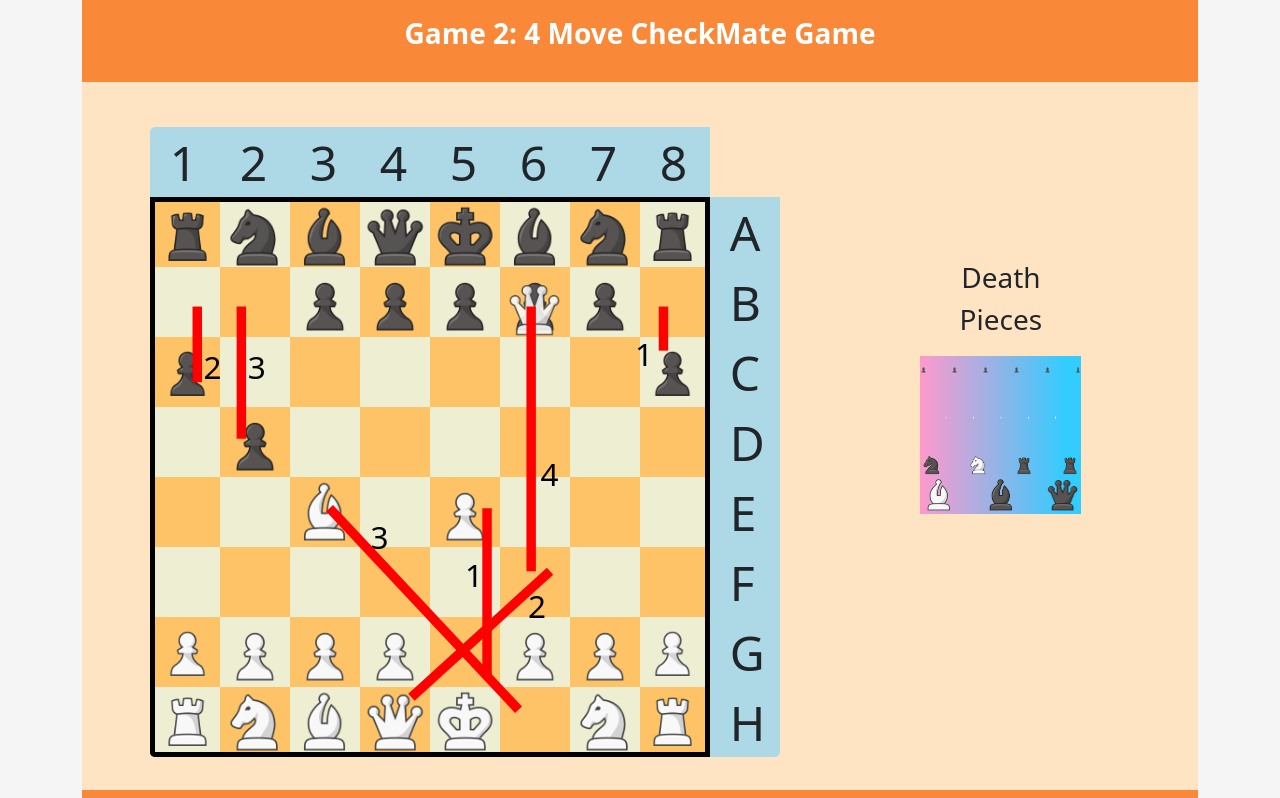
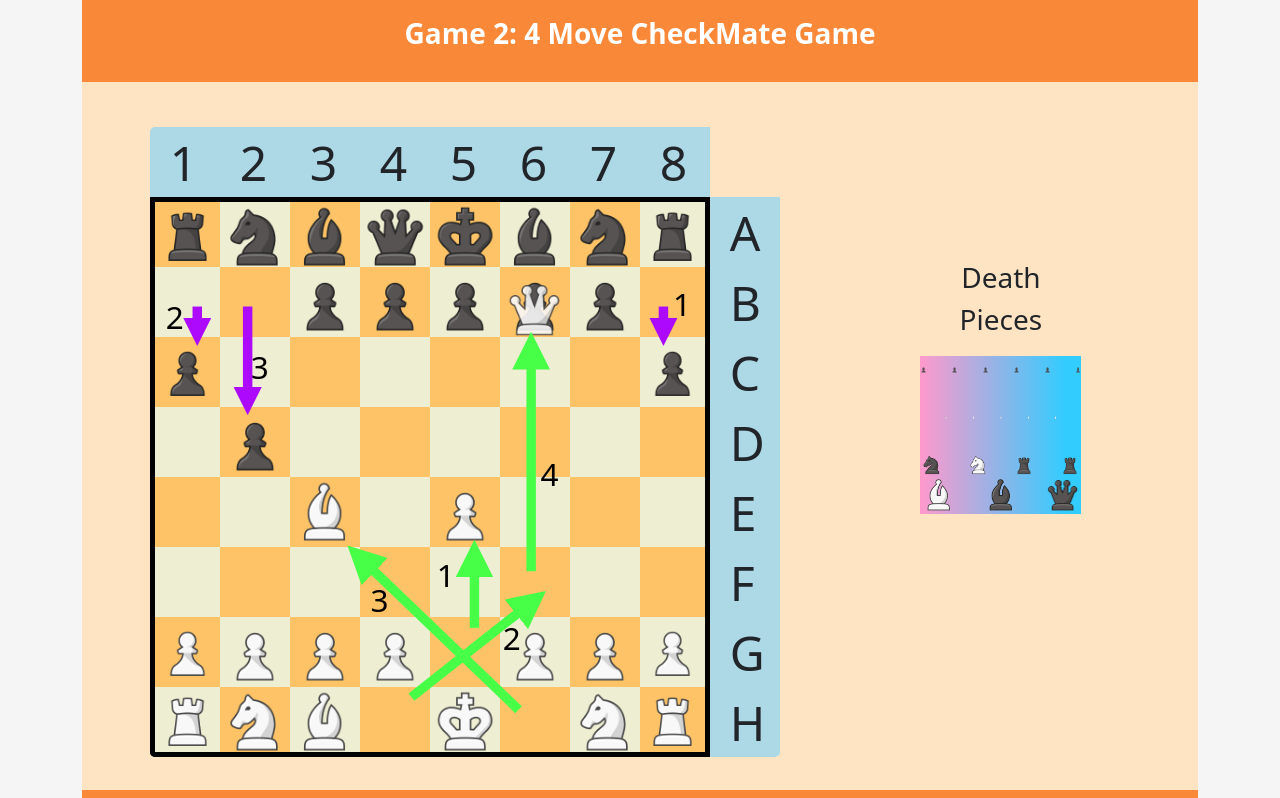
Before and after one commit to hemanth-sunkireddy/Static_Chess_Game_Visualisation, a plain HTML site: page game2.html in a window 1280 px wide. Shown: the part 502-1300 px from the top of the page. Drawn offline with Linux system fonts and the light colour scheme.

Commit message:
game, game3: Added Moves representations of game, still need to add check, checkmate, kill representations and fix the Death Pieces

```diff
--- a/game2.html
+++ b/game2.html
@@ -180,15 +180,15 @@
             <!-- Adding Numbers to the moves  -->
             <svg viewBox="0 0 100 100" style="position: absolute">
               <!-- Text for move number -->
-              <text x="50" y="73" fill="black" font-size="5px">1</text>
+              <text x="45.5" y="73" fill="black" font-size="5px">1</text>
             </svg>
             <svg viewBox="0 0 100 100" style="position: absolute">
               <!-- Text for move number -->
-              <text x="60" y="78" fill="black" font-size="5px">2</text>
+              <text x="56" y="83" fill="black" font-size="5px">2</text>
             </svg>
             <svg viewBox="0 0 100 100" style="position: absolute">
               <!-- Text for move number -->
-              <text x="35" y="67" fill="black" font-size="5px">3</text>
+              <text x="35" y="77" fill="black" font-size="5px">3</text>
             </svg>
             <svg viewBox="0 0 100 100" style="position: absolute">
               <!-- Text for move number -->
@@ -196,15 +196,15 @@
             </svg>
             <svg viewBox="0 0 100 100" style="position: absolute">
               <!-- Text for move number -->
-              <text x="77" y="38" fill="black" font-size="5px">1</text>
+              <text x="83" y="30" fill="black" font-size="5px">1</text>
             </svg>
             <svg viewBox="0 0 100 100" style="position: absolute">
               <!-- Text for move number -->
-              <text x="8.5" y="40" fill="black" font-size="5px">2</text>
+              <text x="2.5" y="32" fill="black" font-size="5px">2</text>
             </svg>
             <svg viewBox="0 0 100 100" style="position: absolute">
               <!-- Text for move number -->
-              <text x="15.5" y="40" fill="black" font-size="5px">3</text>
+              <text x="16" y="40" fill="black" font-size="5px">3</text>
             </svg>
             <!-- Adding Image for Killing of soldier with the queen  -->
             <svg viewBox="0 0 100 100" style="position: absolute">
@@ -217,93 +217,63 @@
             <svg viewBox="0 0 100 100" style="position: absolute">
               <defs>
                 <!-- A marker to be used as an arrowhead -->
-                <marker id="arrow" viewBox="0 0 10 10" refX="5" refY="5" markerWidth="6" markerHeight="6"
-                  orient="auto-start-reverse">
+                <marker id="arrow-white" viewBox="0 0 10 10" refX="5" refY="5" markerWidth="4" markerHeight="4"
+                  orient="auto-start-reverse" fill="#47ff47">
                   <path d="M 0 0 L 10 5 L 0 10 z" />
                 </marker>
               </defs>
 
               <!-- A line with a marker -->
-              <line x1="53.5" y1="60.5" x2="53.5" y2="87.5" stroke="red" stroke-width="1.5px" />
+              <line x2="51.5" y2="68.5" x1="51.5" y1="79.5" stroke="#47ff47" stroke-width="1.5px"
+                marker-end="url(#arrow-white)" />
             </svg>
+
             <!-- Black First  Move  -->
             <svg viewBox="0 0 100 100" style="position: absolute">
               <defs>
                 <!-- A marker to be used as an arrowhead -->
-                <marker id="arrow" viewBox="0 0 10 10" refX="5" refY="5" markerWidth="6" markerHeight="6"
-                  orient="auto-start-reverse">
+                <marker id="arrow-black" viewBox="0 0 10 10" refX="5" refY="5" markerWidth="3" markerHeight="3"
+                  orient="auto-start-reverse" fill="#AD0AFD">
                   <path d="M 0 0 L 10 5 L 0 10 z" />
                 </marker>
               </defs>
 
               <!-- A line with a marker -->
-              <line x1="7.5" y1="28.5" x2="7.5" y2="40.5" stroke="red" stroke-width="1.5px" />
+              <line x1="7.5" y1="28.5" x2="7.5" y2="32.5" stroke="#AD0AFD" stroke-width="1.5px"
+                marker-end="url(#arrow-black)" />
             </svg>
-            <!-- White Camel Second Move  -->
+
+            <!-- White Camel Third Move  -->
             <svg viewBox="0 0 100 100" style="position: absolute">
-              <defs>
-                <!-- A marker to be used as an arrowhead -->
-                <marker id="arrow" viewBox="0 0 10 10" refX="5" refY="5" markerWidth="6" markerHeight="6"
-                  orient="auto-start-reverse">
-                  <path d="M 0 0 L 10 5 L 0 10 z" />
-                </marker>
-              </defs>
 
               <!-- A line with a marker -->
-              <line x1="28.5" y1="60.5" x2="58.5" y2="92.5" stroke="red" stroke-width="1.5px" />
+              <line x2="33.5" y2="68.5" x1="58.5" y1="92.5" stroke="#47ff47" stroke-width="1.5px"
+                marker-end="url(#arrow-white)" />
             </svg>
+
             <!-- Black Second Move  -->
             <svg viewBox="0 0 100 100" style="position: absolute">
-              <defs>
-                <!-- A marker to be used as an arrowhead -->
-                <marker id="arrow" viewBox="0 0 10 10" refX="5" refY="5" markerWidth="6" markerHeight="6"
-                  orient="auto-start-reverse">
-                  <path d="M 0 0 L 10 5 L 0 10 z" />
-                </marker>
-              </defs>
+              <line x1="81.5" y1="28.5" x2="81.5" y2="32.5" stroke="#AD0AFD" stroke-width="1.5px"
+                marker-end="url(#arrow-black)" />
+            </svg>
 
-              <!-- A line with a marker -->
-              <line x1="81.5" y1="28.5" x2="81.5" y2="35.5" stroke="red" stroke-width="1.5px" />
+            <!-- White Second Move  -->
+            <svg viewBox="0 0 100 100" style="position: absolute">
+              <line x1="41.5" y1="90.5" x2="60.5" y2="75.5" stroke="#47ff47" stroke-width="1.5px"
+                marker-end="url(#arrow-white)" />
             </svg>
-            <!-- White Third Move  -->
-            <svg viewBox="0 0 100 100" style="position: absolute">
-              <defs>
-                <!-- A marker to be used as an arrowhead -->
-                <marker id="arrow" viewBox="0 0 10 10" refX="5" refY="5" markerWidth="6" markerHeight="6"
-                  orient="auto-start-reverse">
-                  <path d="M 0 0 L 10 5 L 0 10 z" />
-                </marker>
-              </defs>
 
-              <!-- A line with a marker -->
-              <line x1="41.5" y1="90.5" x2="63.5" y2="70.5" stroke="red" stroke-width="1.5px" />
-            </svg>
             <!-- Black Third  Move  -->
             <svg viewBox="0 0 100 100" style="position: absolute">
-              <defs>
-                <!-- A marker to be used as an arrowhead -->
-                <marker id="arrow" viewBox="0 0 10 10" refX="5" refY="5" markerWidth="6" markerHeight="6"
-                  orient="auto-start-reverse">
-                  <path d="M 0 0 L 10 5 L 0 10 z" />
-                </marker>
-              </defs>
+              <line x1="15.5" y1="28.5" x2="15.5" y2="43.5" stroke="#AD0AFD" stroke-width="1.5px" marker-end="url(#arrow-black)"/>
+            </svg>
 
-              <!-- A line with a marker -->
-              <line x1="14.5" y1="28.5" x2="14.5" y2="49.5" stroke="red" stroke-width="1.5px" />
-            </svg>
             <!-- White Last Move  -->
             <svg viewBox="0 0 100 100" style="position: absolute">
-              <defs>
-                <!-- A marker to be used as an arrowhead -->
-                <marker id="arrow" viewBox="0 0 10 10" refX="5" refY="5" markerWidth="6" markerHeight="6"
-                  orient="auto-start-reverse">
-                  <path d="M 0 0 L 10 5 L 0 10 z" />
-                </marker>
-              </defs>
+              <line x2="60.5" y2="35.5" x1="60.5" y1="70.5" stroke="#47ff47" stroke-width="1.5px"
+                marker-end="url(#arrow-white)" />
+            </svg>
 
-              <!-- A line with a marker -->
-              <line x1="60.5" y1="28.5" x2="60.5" y2="70.5" stroke="red" stroke-width="1.5px" />
-            </svg>
             <div class="file-a files">
               <div class="square" style="background-color: lightblue;">
                 <p style="font-size: 300%; justify-content: center; align-items: center; margin-left: 20px;">1</p>
@@ -389,7 +359,6 @@
                 <img src="./images/pieces/white/pawn.png" alt="" />
               </div>
               <div class="square bottom-bold">
-                <img src="./images/pieces/white/queen.png" alt="" />
               </div>
             </div>
             <div class="file-e files">
```
Also changed, not shown: game3.html (+22 -70 lines).
